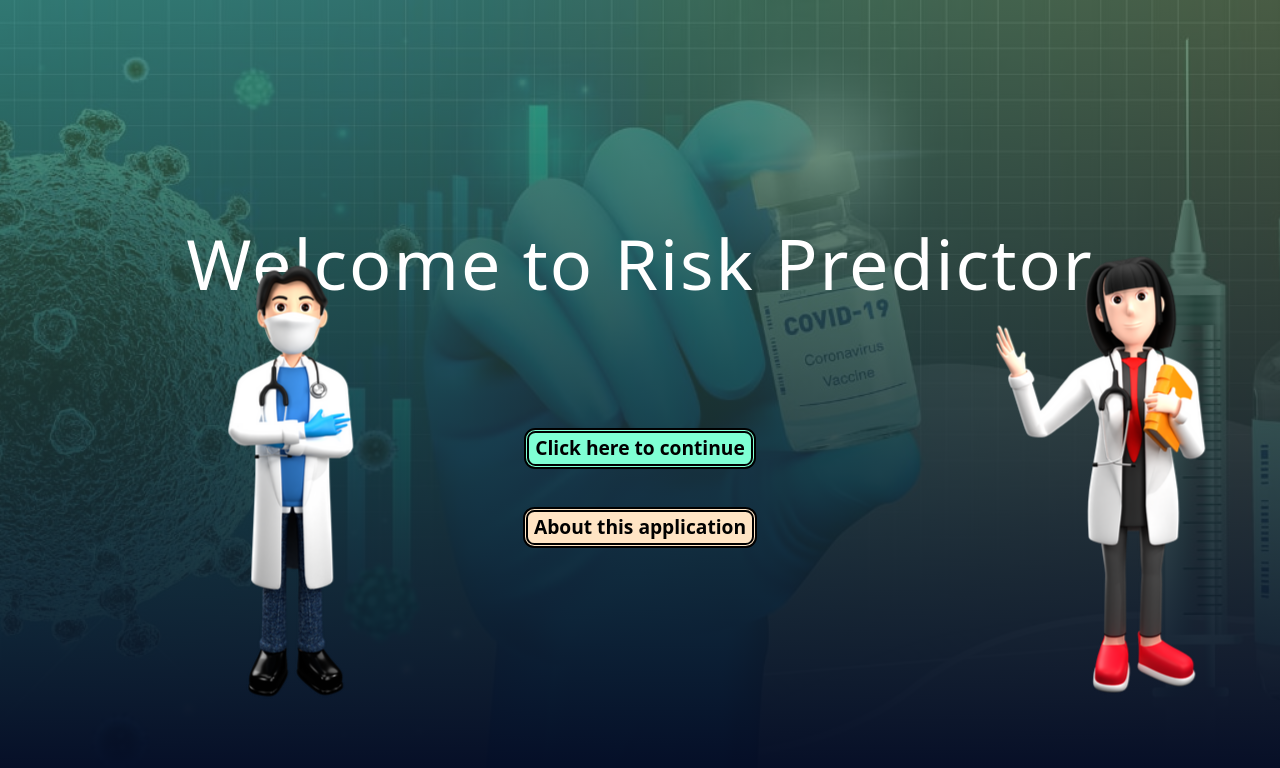
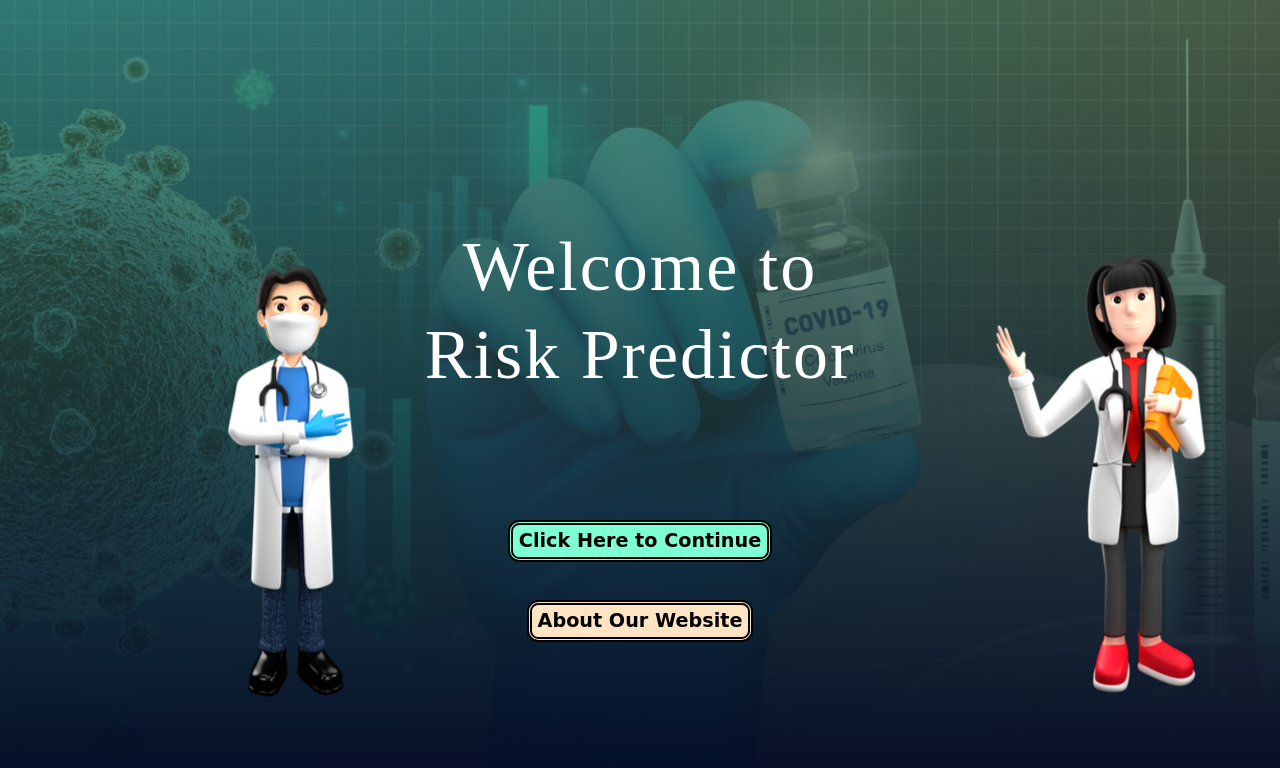
Before and after one commit to WijesooriyaHD/e17-co328-Prediction-of-risks-associated-with-mass-corona-vaccination, a React (Create React App) app in the folder Frontend_development/web_app/: page / in a window 1280 px wide. Shown: the top 768 px of the page. Built offline with nearby package versions, Linux system fonts and the light colour scheme.

Commit message:
Modified home.jsx- change font style

```diff
--- a/Frontend_development/web_app/src/Pages/home.jsx
+++ b/Frontend_development/web_app/src/Pages/home.jsx
@@ -46,7 +46,11 @@ class Home extends Component {
                 </div>
                 <Typist cursor={{hideWhenDone: true , hideWhenDoneDelay:10 }}>
 
-                <h1 className='topic'> Welcome to Risk Predictor</h1>
+                <h1 className='topic'>
+
+                <font face ="Algerian" >
+                Welcome to  <br></br>Risk Predictor</font></h1>
+
 
                 </Typist>
                 <Doc>
@@ -58,11 +62,11 @@ class Home extends Component {
             </div>
 
             <div className='button1'>
-            <Link to="/form"><button type="button" className="btn-c">Click here to continue
+            <Link to="/form"><button type="button" className="btn-c"><font face ="Comic sans MS" >Click Here to Continue</font>
             </button></Link>
             </div>
             <div className='button2'>
-            <Link to="/about"><button type="button" className="btn-a"> About this application
+            <Link to="/about"><button type="button" className="btn-a"><font face ="Comic sans MS" > About Our Website</font>
             </button></Link>
             </div>
 
```
